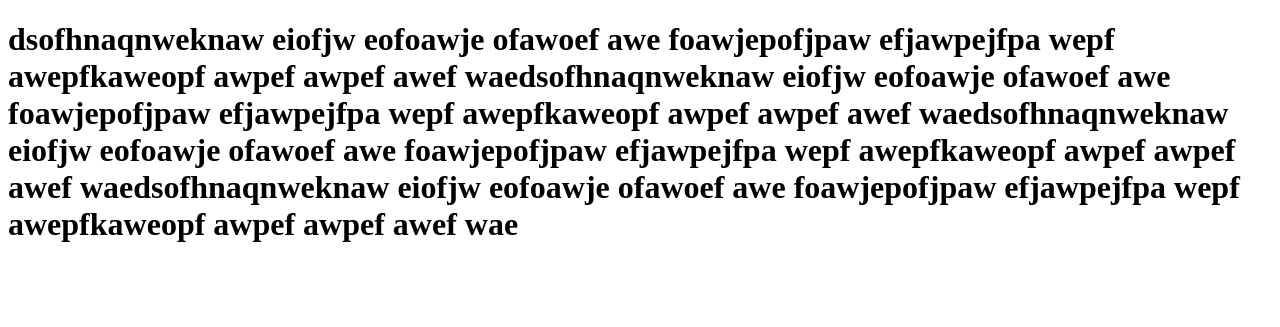
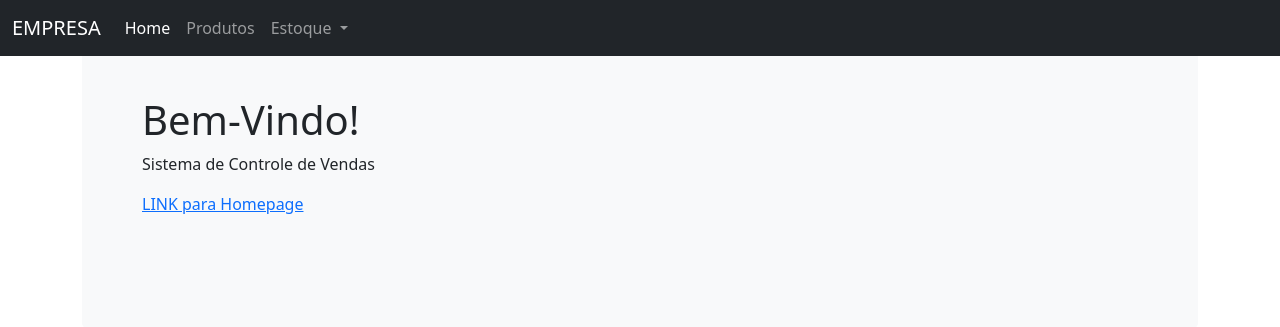
Before and after one commit to xjhfsz/comissao1, a Django app: page / in a window 1280 px wide. Shown: the top 327 px of the page. Run offline with Django 4.2, Linux system fonts and the light colour scheme; some libraries are stand-ins or nearby versions.

Commit message:
primeiros templates

```diff
--- a/projeto/core/templates/base.html
+++ b/projeto/core/templates/base.html
@@ -1,10 +1,36 @@
-<!DOCTYPE html>
+<!doctype html>
 <html lang="en">
-<head>
-    <meta charset="UTF-8">
-    <title>Title</title>
-</head>
-<body>
+  <head>
+    <!-- Required meta tags -->
+    <meta charset="utf-8">
+    <meta name="viewport" content="width=device-width, initial-scale=1">
+    <title>Hello, world!</title>
 
-</body>
+    <!-- Bootstrap CSS -->
+    <link href="https://cdn.jsdelivr.net/npm/bootstrap@5.0.2/dist/css/bootstrap.min.css" rel="stylesheet" integrity="sha384-EVSTQN3/azprG1Anm3QDgpJLIm9Nao0Yz1ztcQTwFspd3yD65VohhpuuCOmLASjC" crossorigin="anonymous">
+
+    <!-- Fonte Awesome -->
+    <link rel="stylesheet" href="https://cdn.jsdelivr.net/npm/@fortawesome/fontawesome-free@6.1.2/css/fontawesome.min.css" integrity="sha384-X8QTME3FCg1DLb58++lPvsjbQoCT9bp3MsUU3grbIny/3ZwUJkRNO8NPW6zqzuW9" crossorigin="anonymous">
+
+    {% block css %} {% endblock css %}
+  </head>
+  <body>
+    {% include "includes/nav.html" %}
+    <div class="container">
+      {% block content %} {% endblock content %}
+    </div>
+
+    <!-- Optional JavaScript; choose one of the two! -->
+
+    <!-- Option 1: Bootstrap Bundle with Popper -->
+    <script src="https://cdn.jsdelivr.net/npm/bootstrap@5.0.2/dist/js/bootstrap.bundle.min.js" integrity="sha384-MrcW6ZMFYlzcLA8Nl+NtUVF0sA7MsXsP1UyJoMp4YLEuNSfAP+JcXn/tWtIaxVXM" crossorigin="anonymous"></script>
+
+    <!-- Option 2: Separate Popper and Bootstrap JS -->
+    <!--
+    <script src="https://cdn.jsdelivr.net/npm/@popperjs/core@2.9.2/dist/umd/popper.min.js" integrity="sha384-IQsoLXl5PILFhosVNubq5LC7Qb9DXgDA9i+tQ8Zj3iwWAwPtgFTxbJ8NT4GN1R8p" crossorigin="anonymous"></script>
+    <script src="https://cdn.jsdelivr.net/npm/bootstrap@5.0.2/dist/js/bootstrap.min.js" integrity="sha384-cVKIPhGWiC2Al4u+LWgxfKTRIcfu0JTxR+EQDz/bgldoEyl4H0zUF0QKbrJ0EcQF" crossorigin="anonymous"></script>
+    -->
+
+    {% block js %}{% endblock js %}
+  </body>
 </html>
--- a/projeto/core/templates/includes/nav.html
+++ b/projeto/core/templates/includes/nav.html
@@ -1,10 +1,31 @@
-<!DOCTYPE html>
-<html lang="en">
-<head>
-    <meta charset="UTF-8">
-    <title>Title</title>
-</head>
-<body>
-
-</body>
-</html>
+<nav class="navbar navbar-expand-md navbar-dark fixed-top bg-dark">
+    <div class="container-fluid">
+      <a class="navbar-brand" href="#">EMPRESA</a>
+      <button class="navbar-toggler" type="button" data-bs-toggle="collapse" data-bs-target="#navbarCollapse" aria-controls="navbarCollapse" aria-expanded="false" aria-label="Toggle navigation">
+        <span class="navbar-toggler-icon"></span>
+      </button>
+      <div class="collapse navbar-collapse" id="navbarCollapse">
+        <ul class="navbar-nav me-auto mb-2 mb-md-0">
+          <li class="nav-item">
+            <a class="nav-link active" aria-current="page" href="#">Home</a>
+          </li>
+          <li class="nav-item">
+            <a class="nav-link" href="#">Produtos</a>
+          </li>
+            <div class="collapse navbar-collapse" id="navbarNavDarkDropdown">
+              <ul class="navbar-nav">
+                <li class="nav-item dropdown">
+                  <a class="nav-link dropdown-toggle" href="#" role="button" data-bs-toggle="dropdown" aria-expanded="false">
+                    Estoque
+                  </a>
+                  <ul class="dropdown-menu dropdown-menu-dark">
+                    <li><a class="dropdown-item" href="#">Entrada</a></li>
+                    <li><a class="dropdown-item" href="#">Saída</a></li>
+                  </ul>
+                </li>
+              </ul>
+            </div>
+        </ul>
+      </div>
+    </div>
+  </nav>
--- a/projeto/core/templates/index.html
+++ b/projeto/core/templates/index.html
@@ -1,10 +1,15 @@
-<!DOCTYPE html>
-<html lang="en">
-<head>
-    <meta charset="UTF-8">
-    <title>INICIO</title>
-</head>
-<body>
-    <h1>dsofhnaqnweknaw eiofjw eofoawje ofawoef awe foawjepofjpaw efjawpejfpa wepf awepfkaweopf awpef awpef awef waedsofhnaqnweknaw eiofjw eofoawje ofawoef awe foawjepofjpaw efjawpejfpa wepf awepfkaweopf awpef awpef awef waedsofhnaqnweknaw eiofjw eofoawje ofawoef awe foawjepofjpaw efjawpejfpa wepf awepfkaweopf awpef awpef awef waedsofhnaqnweknaw eiofjw eofoawje ofawoef awe foawjepofjpaw efjawpejfpa wepf awepfkaweopf awpef awpef awef wae</h1>
-</body>
-</html>
+{% extends "base.html" %}
+
+{% block content %}
+
+<div class="p-5 mb-4 bg-light rounded-3">
+    <div class="container-fluid py-5">
+        <h1>Bem-Vindo!</h1>
+        <p>Sistema de Controle de Vendas</p>
+        <p>
+            <a href="#">LINK para Homepage</a>
+        </p>
+    </div>
+</div>
+
+{% endblock content %}
```
Also changed, not shown: README.txt.
